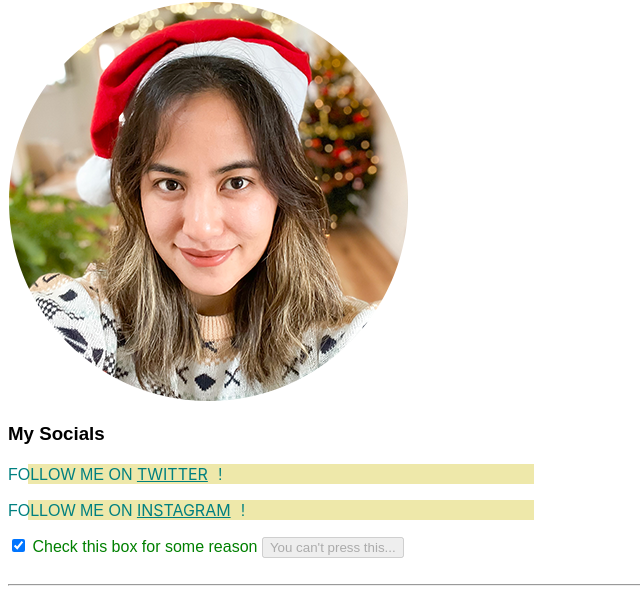
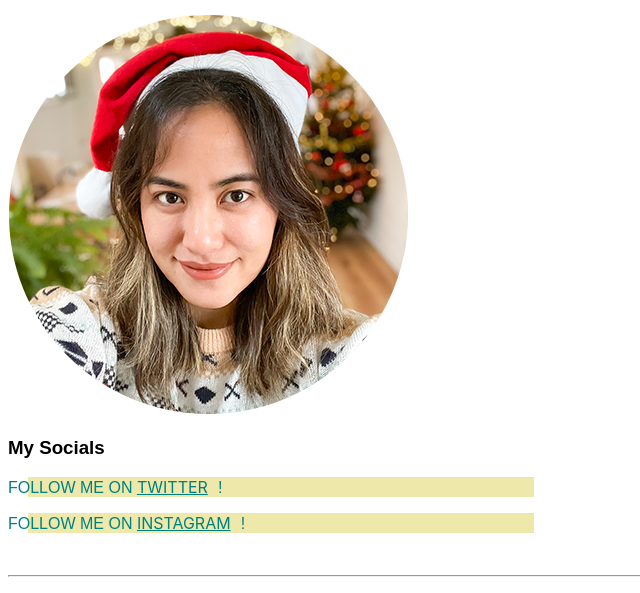
Before and after one commit to Chrissyelwes/portfolio, a plain HTML site: page index.html in a window 1280 px wide. Shown: the part 191-784 px from the top of the page, without its empty margins (0-640 px from the left). Drawn offline with Linux system fonts and the light colour scheme.

Commit message:
tidied up html code

```diff
--- a/index.html
+++ b/index.html
@@ -10,26 +10,21 @@
     <header>
         <nav>
             <ul>
-                        <li><a href="./pages/">About Me</a></li>
+                <li><a href="./pages/aboutme.html">About Me</a></li>
                 <li><a href="pages/projects.html" target="_blank">Projects</a></li>
                 <li><a href="pages/contact.html" target="_blank">Contact Me</a></li>
             </ul>
-             </div>
+        </nav>
+    </header>
+    <main>
         <h1>Christine Elwes</h1>
         <h2>Artist & gamer rekindling love for coding</h2>
         <img src="images/itsme.png" alt="Photograph of Chrissy with a Santa Hat">
         <div id=“socials”>
             <h3>My Socials</h3>
-                 <!-- These links are just a demo, so i've left the href blank. // -->
                 <p>Follow me on <a href="">Twitter</a>!</p>
               <p> Follow me on <a href="">Instagram</a>!</p>
-                <!-- /* The below are form elements, we will get to those later on so don't worry about these just yet, we just need them for demo purposes */ -->
-                <input type="checkbox" id="box" name="test-checkbox" checked>
-                <label for="test-checkbox">Check this box for some reason</label>
-                <!-- /*The button below is just a demo, so it doesn't do anything, we will add the disabled attribute though, more on that below...*/ -->
-                <button disabled>You can't press this...</button>
         </div>
-    </header>
     <br />
     <hr />
     <h3 class="test-class">About me</h3>
@@ -86,6 +81,7 @@
         <li>Fantasy books</li>
             </ul>
             <br />
+    </main>
     <footer>2022 | Created by Christine Elwes</footer>
 </body>
 </html>
```
Also changed, not shown: images/header image placeholder.png (added). Lines whose indentation alone changed are shown as unchanged.
